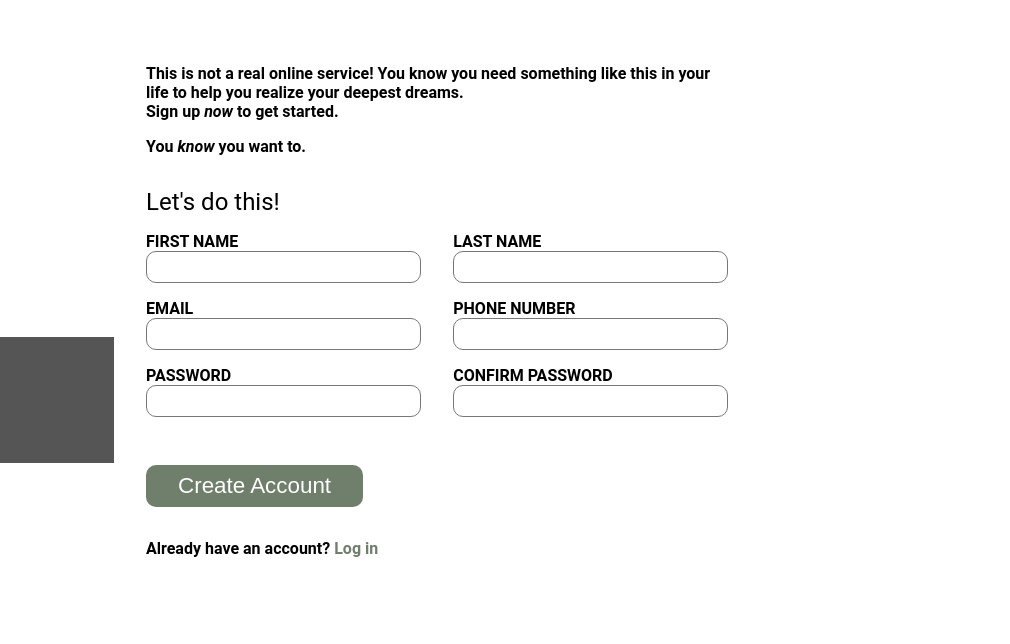
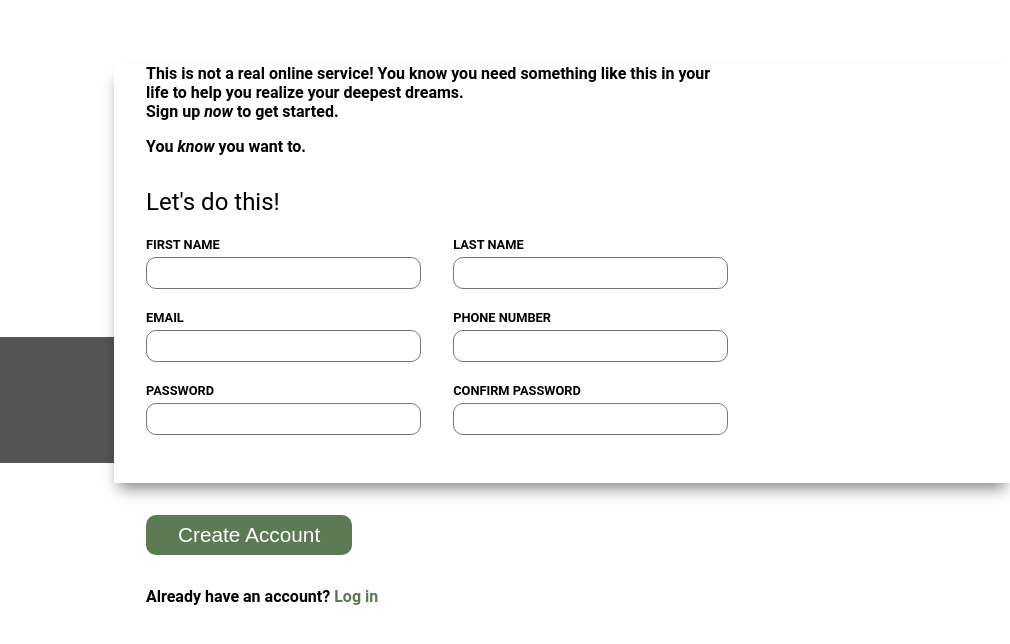
Before and after one commit to ZCAlex77/odin-sign-up-form, a plain HTML site: page index.html in a window 1280 px wide. Shown: the full height of the page, 270-1280 px from the left. Drawn offline with Linux system fonts and the light colour scheme.

Commit message:
Adjust some colors and sizes

```diff
--- a/index.html
+++ b/index.html
@@ -4,12 +4,14 @@
     <meta charset="UTF-8" />
     <meta http-equiv="X-UA-Compatible" content="IE=edge" />
     <meta name="viewport" content="width=device-width, initial-scale=1.0" />
-    <link rel="stylesheet" href="style.css">
+    <link rel="stylesheet" href="style.css" />
     <title>Odin sign-up form</title>
   </head>
   <body class="flex-center">
     <div class="side-hero flex-center">
-      <h1 class="logo flex-center"><img src="./assets/odin-lined.png" alt="odin logo" />ODIN</h1>
+      <h1 class="logo flex-center">
+        <img src="./assets/odin-lined.png" alt="odin logo" />ODIN
+      </h1>
       <p class="credits">
         Photo by
         <a
@@ -23,6 +25,7 @@
         >
       </p>
     </div>
+    <div class="container">
       <div class="sign-up-form">
         <div>
           <p>
@@ -36,17 +39,42 @@
           <h2>Let's do this!</h2>
           <label for="first-name">FIRST NAME</label>
           <label for="last-name">LAST NAME</label>
-        <input type="text" name="first-name" id="first-name" maxlength="50" />
-        <input type="text" name="last-name" id="last-name" maxlength="50" />
+          <input
+            type="text"
+            name="first-name"
+            id="first-name"
+            maxlength="50"
+            required
+          />
+          <input
+            type="text"
+            name="last-name"
+            id="last-name"
+            maxlength="50"
+            required
+          />
           <label for="email">EMAIL</label>
           <label for="tel">PHONE NUMBER</label>
-        <input type="email" name="email" id="email" maxlength="50" />
+          <input type="email" name="email" id="email" maxlength="50" required />
           <input type="tel" name="tel" id="tel" />
           <label for="password">PASSWORD</label>
           <label for="confirm-password">CONFIRM PASSWORD</label>
-        <input type="password" name="password" id="password" minlength="8" />
-        <input type="password" name="confirm-password" id="confirm-password" minlength="8" />
+          <input
+            type="password"
+            name="password"
+            id="password"
+            minlength="8"
+            required
+          />
+          <input
+            type="password"
+            name="confirm-password"
+            id="confirm-password"
+            minlength="8"
+            required
+          />
         </form>
+      </div>
       <div>
         <button type="submit" form="myform">Create Account</button>
         <p>Already have an account? <a href="#">Log in</a></p>
--- a/style.css
+++ b/style.css
@@ -55,11 +55,15 @@ body > div{
   bottom: 16px;
 }
 
-.sign-up-form{
+.container{
   flex-basis: 70%;
   background-color: #fff;
-  padding: 5% 32px;
+  padding: 5% 0;
   font-family: 'Roboto', sans-serif;
+}
+
+.container > div{
+  padding: 0 32px;
 }
 
 .sign-up-form p{
@@ -77,6 +81,7 @@ body > div{
   width: 70%;
   gap: 0 32px;
   margin: 32px 0;
+  padding-bottom: 32px;
 }
 
 #myform h2{
@@ -95,21 +100,31 @@ body > div{
 
 #myform label{
   font-weight: bold;
+  padding: 5px 0;
+  font-size: .8rem;
 }
 
 button[type="submit"]{
-  background: #707e6c;
+  background: #5c7a53;
   color: #fff;
   padding: 8px 32px;
-  font-size: 1.4rem;
+  font-size: 1.3rem;
   border: 0;
   border-radius: 10px;
   cursor: pointer;
   margin-bottom: 32px;
 }
 
+button + p{
+  font-weight: bold;
+}
+
 button + p > a{
-  color: #707e6c;
+  color: #5c7a53;
   text-decoration: none;
   cursor: pointer;
 }
+
+.sign-up-form{
+  box-shadow: 0 10px 15px -5px gray;
+}
```
Lines whose indentation alone changed are shown as unchanged.
